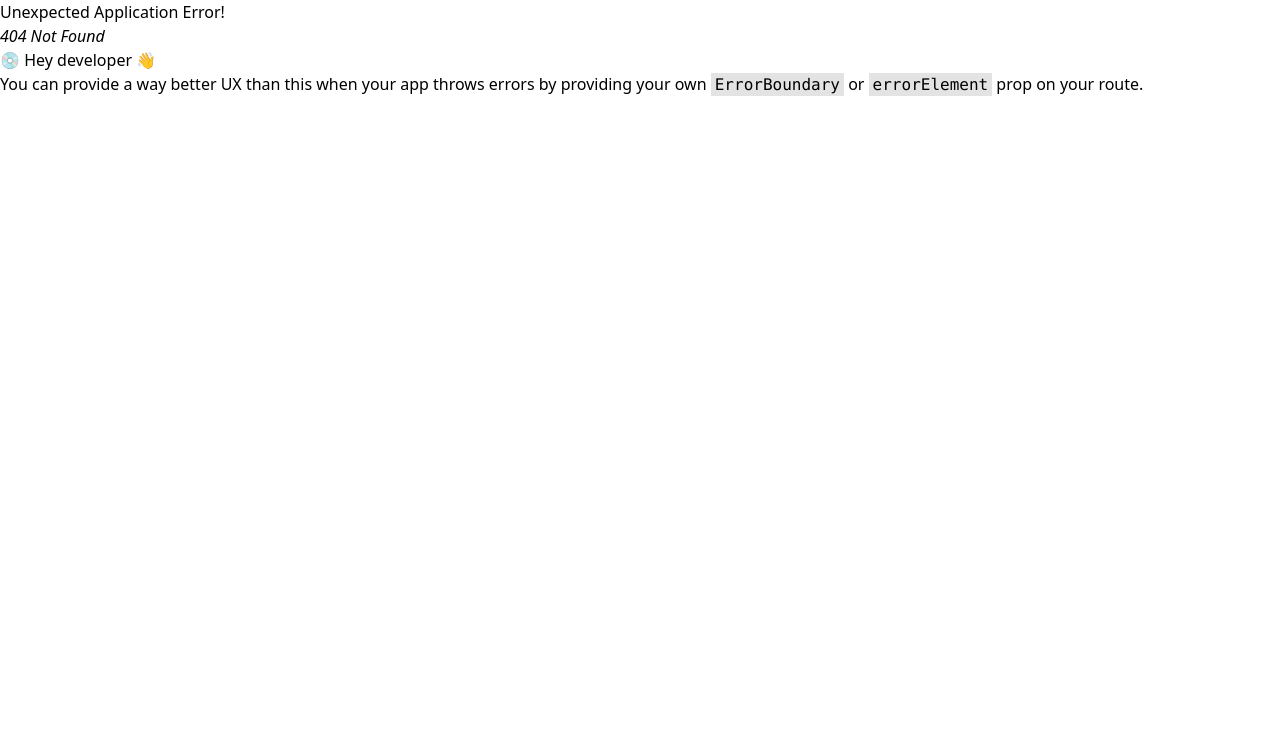
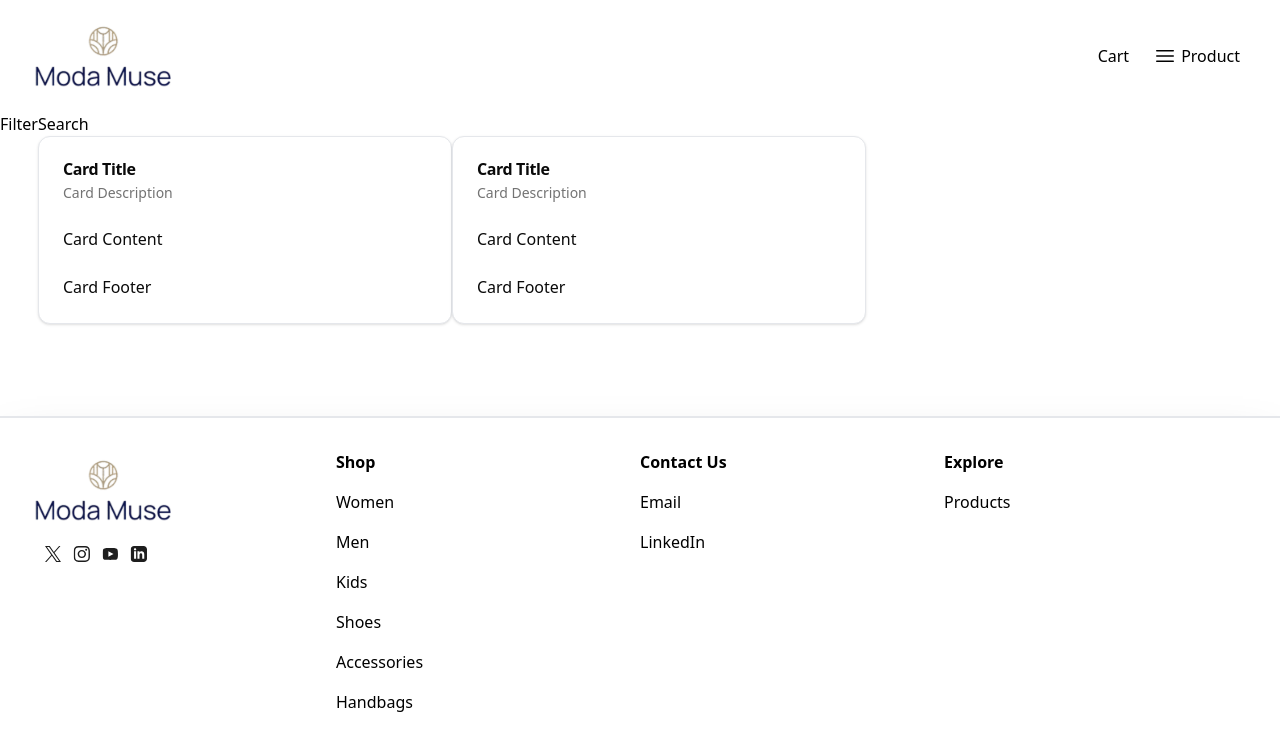
Before and after one commit to YismelR/moda-muse-app, a React (Vite) app: page /items-list in a window 1280 px wide. Before the commit this address had no page. Shown: the top 750 px of the page. Built offline with nearby package versions, Linux system fonts and the light colour scheme.

Commit message:
working on the item-list page

```diff
--- /dev/null
+++ b/src/components/item-list/Filter.tsx
@@ -0,0 +1,7 @@
+export default function Filter() {
+  return (
+    <section>
+      <h1>Filter</h1>
+    </section>
+  );
+}
--- /dev/null
+++ b/src/components/item-list/Items.tsx
@@ -0,0 +1,25 @@
+import {
+  Card,
+  CardContent,
+  CardDescription,
+  CardFooter,
+  CardHeader,
+  CardTitle,
+} from '@/components/ui/card';
+
+export default function Items() {
+  return (
+    <Card>
+      <CardHeader>
+        <CardTitle>Card Title</CardTitle>
+        <CardDescription>Card Description</CardDescription>
+      </CardHeader>
+      <CardContent>
+        <p>Card Content</p>
+      </CardContent>
+      <CardFooter>
+        <p>Card Footer</p>
+      </CardFooter>
+    </Card>
+  );
+}
--- /dev/null
+++ b/src/components/item-list/ItemsList.tsx
@@ -0,0 +1,18 @@
+import Filter from './Filter';
+import Items from './Items';
+import Search from './Search';
+
+export default function ItemsList() {
+  return (
+    <main className="flex justify-center">
+      <Filter />
+      <div className="grow">
+        <Search />
+        <div className="grid grid-cols-3">
+          <Items />
+          <Items />
+        </div>
+      </div>
+    </main>
+  );
+}
--- /dev/null
+++ b/src/components/item-list/Search.tsx
@@ -0,0 +1,7 @@
+export default function Search() {
+  return (
+    <section>
+      <h1>Search</h1>
+    </section>
+  );
+}
```
Also changed, not shown: src/main.tsx (+14 -12 lines).
